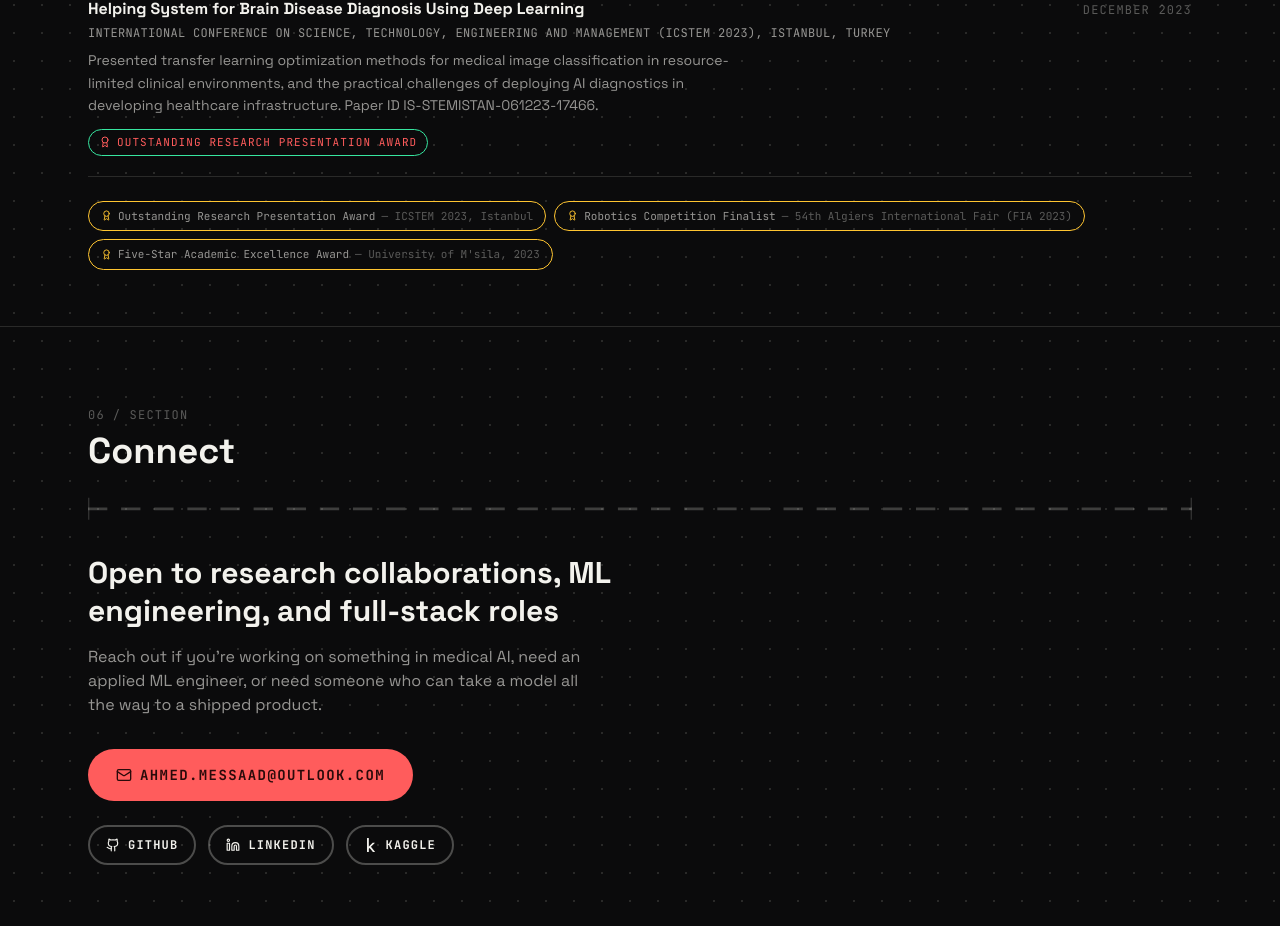
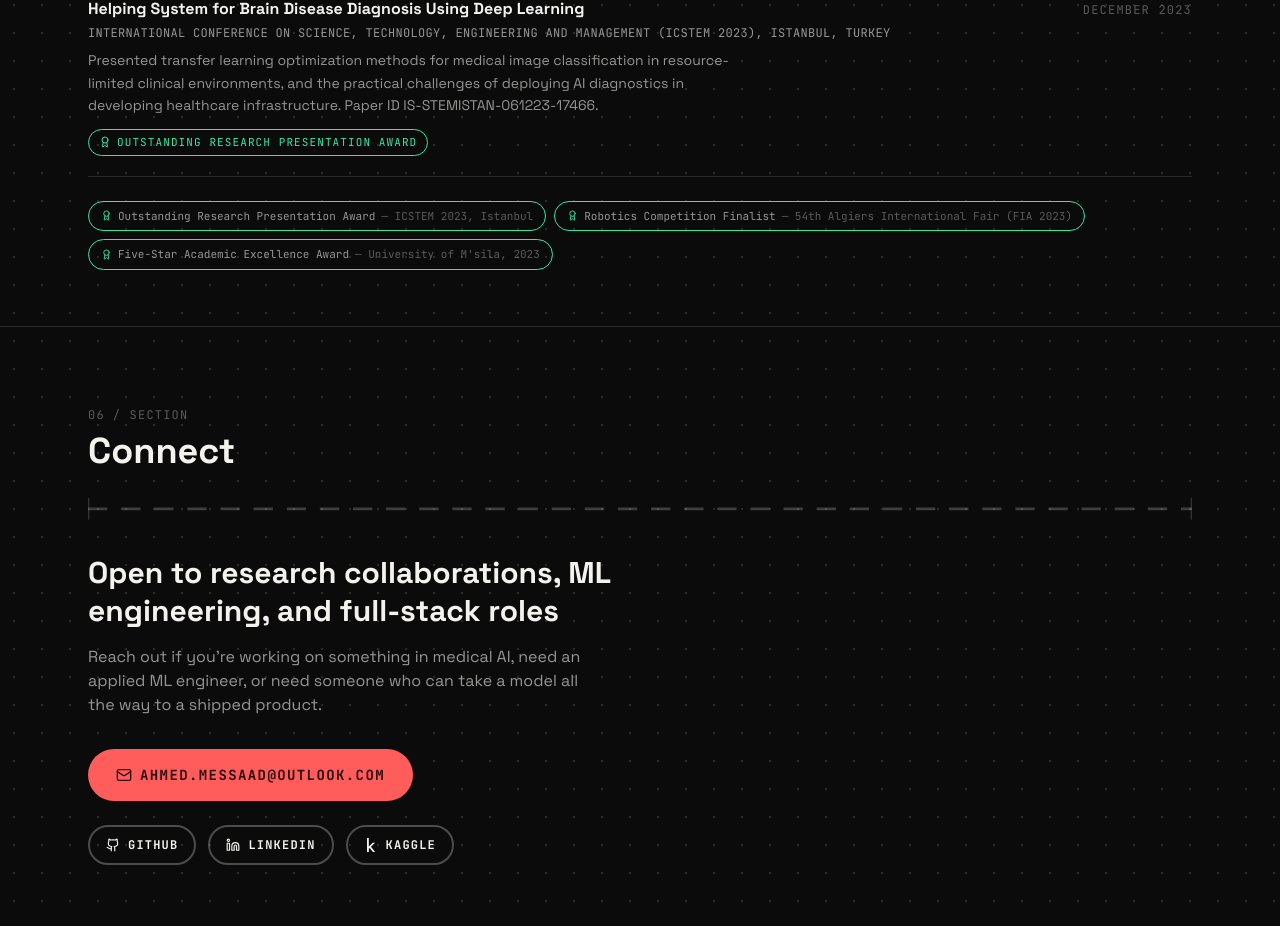
Before and after one commit to RYANX9/ahmedmessaad, a Next.js app: page / in a window 1280 px wide. Shown: the part 6393-7319 px from the top of the page. Built offline with nearby package versions, Linux system fonts and the light colour scheme.

Commit message:
Update page.tsx

```diff
--- a/app/page.tsx
+++ b/app/page.tsx
@@ -571,7 +571,7 @@ export default function Portfolio() {
                 {pub.award && (
                   <p
                     className="mt-3 inline-flex items-center gap-1.5 rounded-full border px-2.5 py-1 font-mono text-[11px] uppercase tracking-widest"
-                    style={{ borderColor: "var(--mint)", color: "var(--coral)" }}
+                    style={{ borderColor: "var(--mint)", color: "var(--mint)" }}
                   >
                     <Award size={12} /> {pub.award}
                   </p>
@@ -586,9 +586,9 @@ export default function Portfolio() {
                 <span
                   key={h.id}
                   className="inline-flex items-center gap-1.5 rounded-full border px-3 py-1.5 font-mono text-[11px] text-[var(--ink-dim)]"
-                  style={{ borderColor: "var(--gold)" }}
+                  style={{ borderColor: "var(--mint)" }}
                 >
-                  <Award size={11} style={{ color: "var(--gold)" }} />
+                  <Award size={11} style={{ color: "var(--mint)" }} />
                   {h.label}
                   <span className="text-[var(--ink-faint)]">— {h.org}</span>
                 </span>
```
